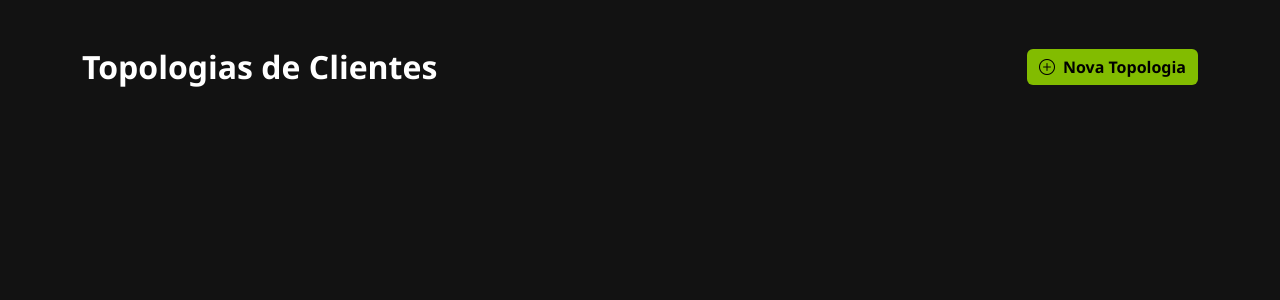
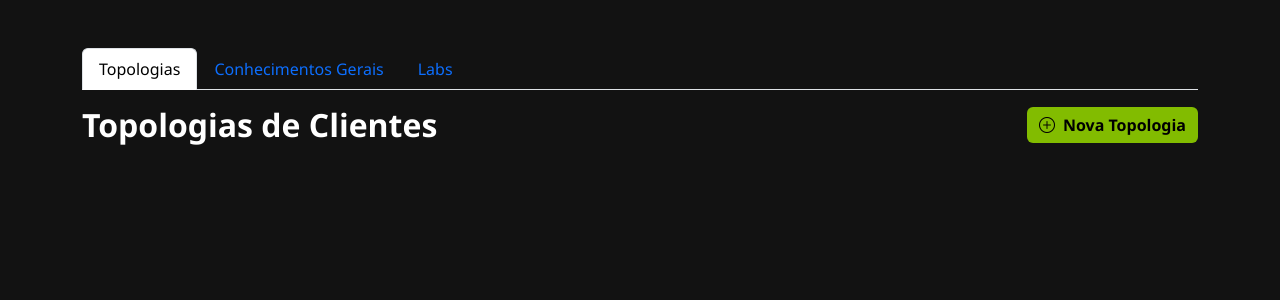
Before and after one commit to Esteban-fn/Topologias, a Flask app: page /dashboard in a window 1280 px wide. Shown: the part 94-394 px from the top of the page. Run offline with Flask 3, Linux system fonts and the light colour scheme; the visitor is signed in with stand-in values (Sample User, id 1); some libraries are stand-ins or nearby versions.

Commit message:
Atualização

```diff
--- a/home/ubuntu/plataforma-topologia/templates/dashboard.html
+++ b/home/ubuntu/plataforma-topologia/templates/dashboard.html
@@ -21,6 +21,19 @@
     </nav>
 
     <div class="container mt-5">
+        <ul class="nav nav-tabs" id="dashboardTabs" role="tablist">
+            <li class="nav-item" role="presentation">
+                <button class="nav-link active" id="topologias-tab" data-bs-toggle="tab" data-bs-target="#topologias" type="button" role="tab" aria-controls="topologias" aria-selected="true">Topologias</button>
+            </li>
+            <li class="nav-item" role="presentation">
+                <button class="nav-link" id="conhecimentos-tab" data-bs-toggle="tab" data-bs-target="#conhecimentos" type="button" role="tab" aria-controls="conhecimentos" aria-selected="false">Conhecimentos Gerais</button>
+            </li>
+            <li class="nav-item" role="presentation">
+                <button class="nav-link" id="labs-tab" data-bs-toggle="tab" data-bs-target="#labs" type="button" role="tab" aria-controls="labs" aria-selected="false">Labs</button>
+            </li>
+        </ul>
+        <div class="tab-content mt-3" id="dashboardTabsContent">
+            <div class="tab-pane fade show active" id="topologias" role="tabpanel" aria-labelledby="topologias-tab">
                 {% with messages = get_flashed_messages(with_categories=true) %}
                   {% if messages %}
                     {% for category, message in messages %}
@@ -67,6 +80,18 @@
                         </div>
                     </div>
                     {% endfor %}
+                </div>
+            </div>
+            <div class="tab-pane fade" id="conhecimentos" role="tabpanel" aria-labelledby="conhecimentos-tab">
+                <h2 class="mb-4">Conhecimentos Gerais</h2>
+                <p>Aqui você pode encontrar informações gerais sobre topologias de rede, conceitos básicos e melhores práticas.</p>
+                <!-- Adicione conteúdo relevante aqui -->
+            </div>
+            <div class="tab-pane fade" id="labs" role="tabpanel" aria-labelledby="labs-tab">
+                <h2 class="mb-4">Labs</h2>
+                <p>Seção dedicada aos laboratórios práticos para testar e aprender sobre configurações de rede.</p>
+                <!-- Adicione conteúdo relevante aqui -->
+            </div>
         </div>
     </div>
 
--- a/home/ubuntu/plataforma-topologia/templates/login.html
+++ b/home/ubuntu/plataforma-topologia/templates/login.html
@@ -41,5 +41,6 @@
             </div>
         </div>
     </div>
+    <script src="https://cdn.jsdelivr.net/npm/bootstrap@5.3.0/dist/js/bootstrap.bundle.min.js"></script>
 </body>
 </html>
```
Also changed, not shown: home/ubuntu/plataforma-topologia/templates/projeto.html (+5 -5 lines). Lines whose indentation alone changed are shown as unchanged.
